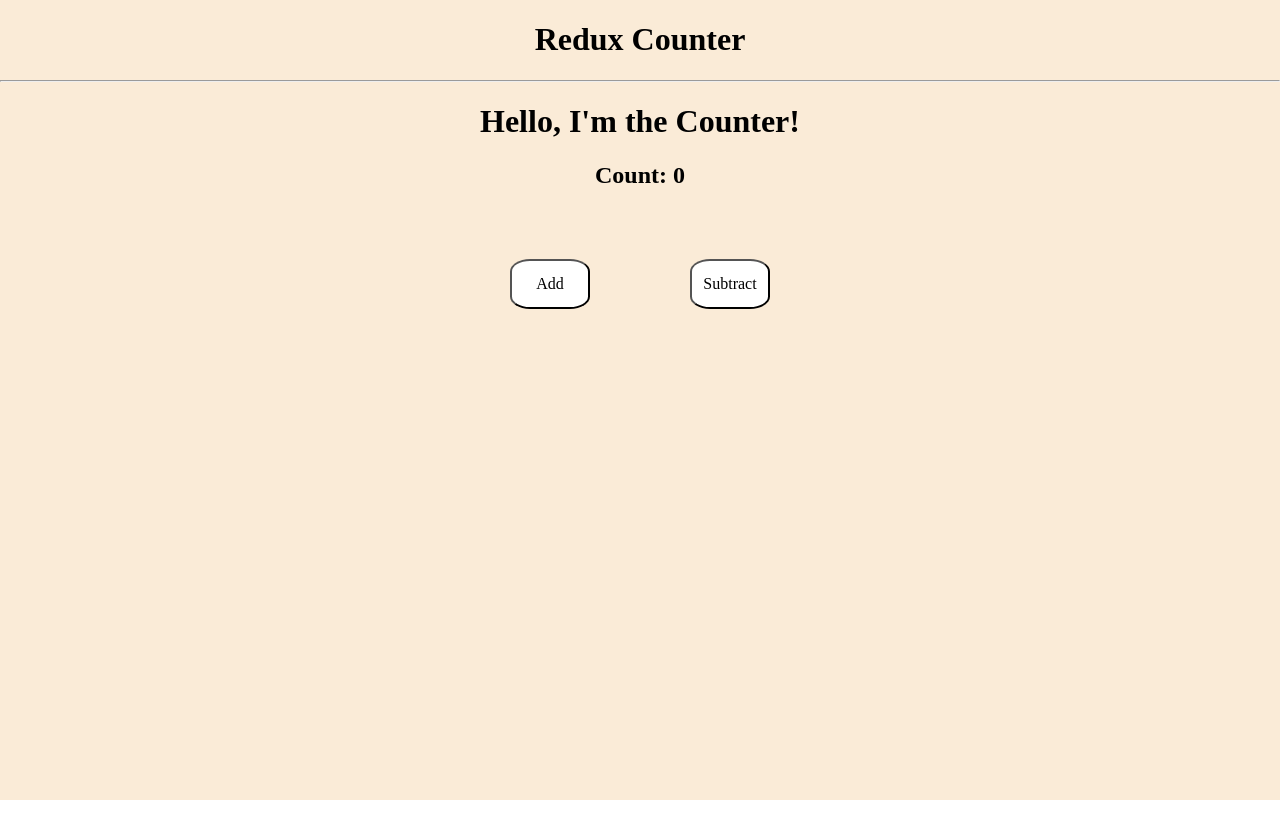
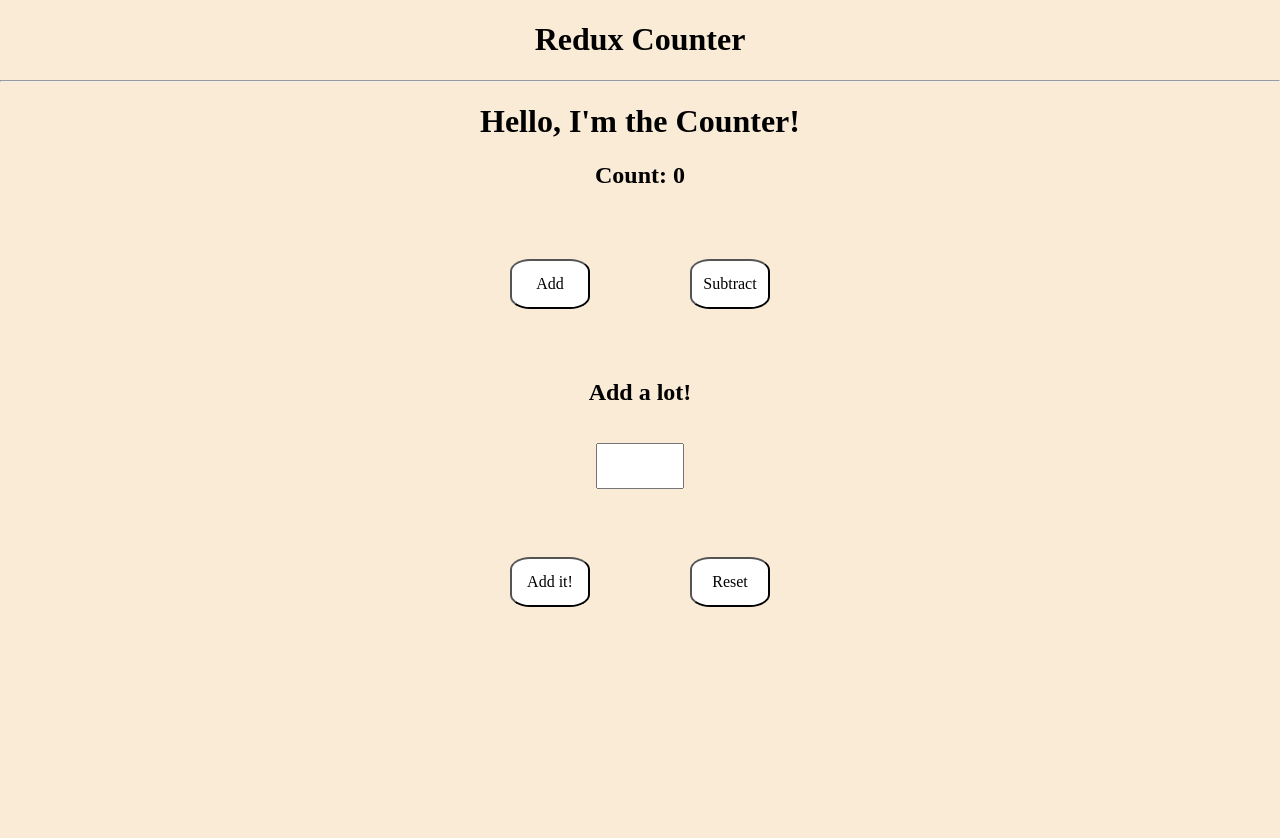
Before and after one commit to wrightdj99/dans-counter-reducer, a React (Create React App) app: page / in a window 1280 px wide. Shown: the top 838 px of the page. Before the commit the page ends 800 px from the top, so only its background shows below. Built offline with nearby package versions, Linux system fonts and the light colour scheme.

Commit message:
Fixed incrementCount to a reducer

```diff
--- a/src/App.css
+++ b/src/App.css
@@ -16,3 +16,9 @@
   background-color: white;
   font-family: 'Times New Roman', Times, serif;
 }
+
+.inputClass {
+  height: 40px;
+  width: 80px;
+  font-size: large;
+}
--- a/src/App.js
+++ b/src/App.js
@@ -7,7 +7,7 @@
       <h1>Redux Counter</h1>
       <hr/>
       <Routes>
-          <Route path='/' element={<Counter/>}/>
+          <Route path='/' element={<Counter initialCount={0}/>}/>
       </Routes>
     </div>
   );
--- a/src/prod-pages/Counter.jsx
+++ b/src/prod-pages/Counter.jsx
@@ -1,22 +1,54 @@
-import { useState } from "react";
+import { useReducer } from "react";
 
-function Counter() {
-    const [count, changeCount] = useState(0);
+const reducer = (state, action) => {
+    return {
+        ...state,
+        count: state.count+1
+    }
+}
 
+function Counter({initialCount}) {
+    //const [count, changeCount] = useState(initialCount);
+    //const [valueToAdd, setValueToAdd] = useState(0);
+    const [state, dispatch] = useReducer(reducer, {
+        count: initialCount,
+        valueToAdd: 0
+    })
     const incrementCount = () => {
-        changeCount(count + 1);
+       dispatch();
     }
 
     const decrementCount = () => {
-        changeCount(count - 1);
+        //changeCount(count - 1);
+    }
+
+    const handleChange = (event) => {
+        const value = parseInt(event.target.value) || 0;
+        //setValueToAdd(value);
+    }
+
+    const handleSubmit = (event) => {
+        event.preventDefault();
+        //changeCount(count + valueToAdd);
+    }
+
+    const reset = () => {
+
     }
 
     return(
         <div>
             <h1>Hello, I'm the Counter!</h1>
-            <h2>Count: {count}</h2>
+            <h2>Count: {state.count}</h2>
             <button onClick={incrementCount} className="buttonClass">Add</button>
             <button onClick={decrementCount} className="buttonClass">Subtract</button>
+            <form onSubmit={handleSubmit} className="App">
+                <h2>Add a lot!</h2><br/>
+                <input type="number" value={state.valueToAdd || ""} onChange={handleChange} className="inputClass"></input><br/><br/>
+                <button className="buttonClass">Add it!</button>
+                <button className="buttonClass" onClick={reset}>Reset</button>
+
+            </form>
         </div>
     );
 }
```
